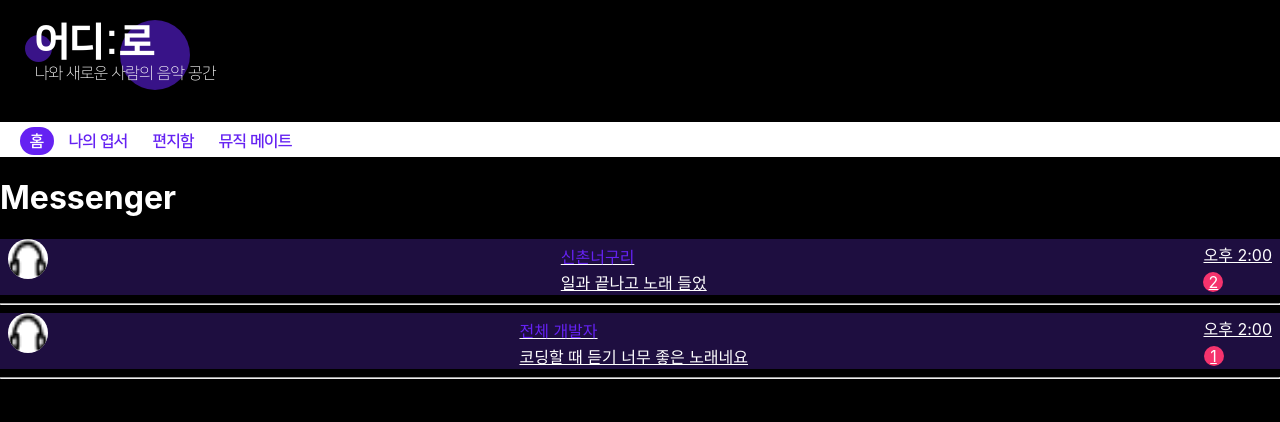
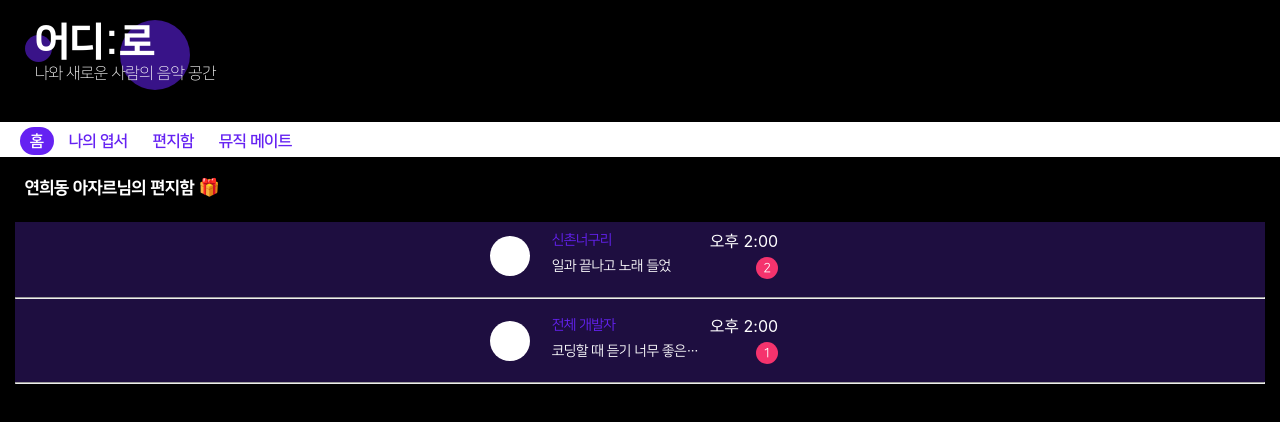
Before and after one commit to mandariny/audiro, a React (Create React App) app in the folder frontend/: page /messenger in a window 1280 px wide. Shown: the top 422 px of the page. Built offline with nearby package versions, Linux system fonts and the light colour scheme.

Commit message:
fix: 편지함 css 수정 중

```diff
--- a/frontend/src/App.js
+++ b/frontend/src/App.js
@@ -2,7 +2,7 @@ import React from "react";
 import {BrowserRouter, Route, Routes} from "react-router-dom";
 import Home from './pages/Home';
 import GiftDetail from './pages/GiftDetail';
-import Messenger from './pages/Messenger';
+import MessageList from './pages/MessageList';
 import './App.css';
 import GiftList from "./pages/GiftList";
 import Login from './pages/Login'
@@ -27,7 +27,7 @@ function App() {
           <Route path="/gifts" element={<GiftList/>}/>
           <Route path="/gifts/:giftid" element={<GiftDetail/>}/>
 
-          <Route path="/messenger" element={<Messenger/>}/>
+          <Route path="/messenger" element={<MessageList/>}/>
           <Route path='/login' element={<Login/>}/>
           <Route path='/musicmate' element={<Musicmate/>}/>
 
--- /dev/null
+++ b/frontend/src/components/Message/MessageIntro.js
@@ -0,0 +1,107 @@
+import React from 'react';
+import Headset from '../../assets/images/Group.png'
+import styled from 'styled-components';
+
+const StyledChatRoom=styled.div`
+    display: flex;
+    justify-content: center;
+    align-items: center;
+    padding: 5px;
+`;
+
+const StyledHeadset=styled.div`
+    height: 40px;
+    width: 40px;
+    background-color: white;
+    border-radius: 100%;
+    margin-right: 10px;
+`;
+
+const StyledMessageIntroWrapper = styled.div`
+    display: flex;
+    justify-content: space-around;
+    align-items: center;
+    width: 250px;
+`;
+
+const StyledFlatline=styled.div`
+    // color: white;
+    // width: 300px;
+    // height: 1px;
+`
+const StyledUnread=styled.div`
+    background-color: #F5336D;
+    width:20px;
+    height:20px;
+    border-radius: 100%;
+    text-align: center;
+    display: flex;
+    align-items: center;
+    justify-content: center;
+    padding: 1px;
+    font-size: 13px;
+    font-family: var(--font-nanumSquareR);
+`
+const StyledNickname=styled.div`
+    color: #6522F2;
+    font-size: 14px;
+    font-family: var(--font-nanumSquareEB);
+`
+
+const StyledTextCenter=styled.div`
+    display: flex;
+    flex-direction:column;
+    justify-content: space-around;
+    align-items:flex-start;
+    margin-left:8px;
+    margin-top: 5px;
+
+    > div{
+        display: block;
+        white-space: nowrap;
+        overflow: hidden;
+        text-overflow: ellipsis;
+        width: 150px;
+        margin-bottom: 10px;
+        font-size: 14px;
+        font-family: var(--font-nanumSquareR);
+    }
+
+`
+const StyledTextRight=styled.div`
+    display: flex;
+    flex-direction:column;
+    align-items: flex-end;
+    justify-content: space-around;
+    margin-right:8px;
+    >*{
+        margin-bottom: 5px;
+    }
+`
+
+const MessageIntro = (props) => {
+
+    return (
+        <>
+            <StyledChatRoom>
+                <StyledHeadset/>
+
+                <StyledMessageIntroWrapper>
+                    <StyledTextCenter>
+                        <StyledNickname>{props.nickname}</StyledNickname>
+                        <div>{props.text} </div>
+                    </StyledTextCenter>
+                    <StyledTextRight>
+                        <div>{props.time}</div>
+                        <StyledUnread>{props.unread}</StyledUnread>
+                    </StyledTextRight>
+                </StyledMessageIntroWrapper>
+
+            </StyledChatRoom>
+            <StyledFlatline/>
+            <hr/>
+        </>
+    );
+};
+
+export default MessageIntro;
--- /dev/null
+++ b/frontend/src/pages/MessageList.js
@@ -0,0 +1,51 @@
+import React from "react";
+import {Link} from "react-router-dom";
+import styled from 'styled-components';
+
+import Messages from "./Messages";
+import MessageIntro from "../components/Message/MessageIntro"
+import Logo from '../components/Logo'
+import Nav from '../components/Nav'
+
+const StyledMessageListContainer = styled.div`
+  margin: 15px;
+`;
+
+const StyledMessageListWrapper = styled.div`
+  background-color: #1E0E40;
+  >*{
+    text-decoration: none;
+  }
+`;
+
+const StyledMessageListTitle = styled.div`
+    font-size: 17px;
+    font-family: var(--font-nanumSquareEB);
+    margin-bottom: 25px;
+    margin-left: 10px;
+    color: white;
+    margin-top: 20px;
+`;
+
+const MessageList=() => {
+  const example=[
+    {nickname:'신촌너구리',text:"일과 끝나고 노래 들었",time:"오후 2:00",unread:2},
+    {nickname:'전체 개발자',text:"코딩할 때 듣기 너무 좋은 노래네요",time:"오후 2:00",unread:1}
+  ]
+
+    return (
+        <div>
+            <Logo/>
+            <Nav/>
+
+            <StyledMessageListContainer>
+                <StyledMessageListTitle>연희동 아자르님의 편지함 🎁 </StyledMessageListTitle>
+                  <StyledMessageListWrapper>
+                    {example.map(item => <Link to= {`/messenger/${item.nickname}`} element={Messages}><MessageIntro {...item}/></Link>)}
+                  </StyledMessageListWrapper>
+            </StyledMessageListContainer>
+        </div>
+    )
+  }
+
+export default MessageList;
```
